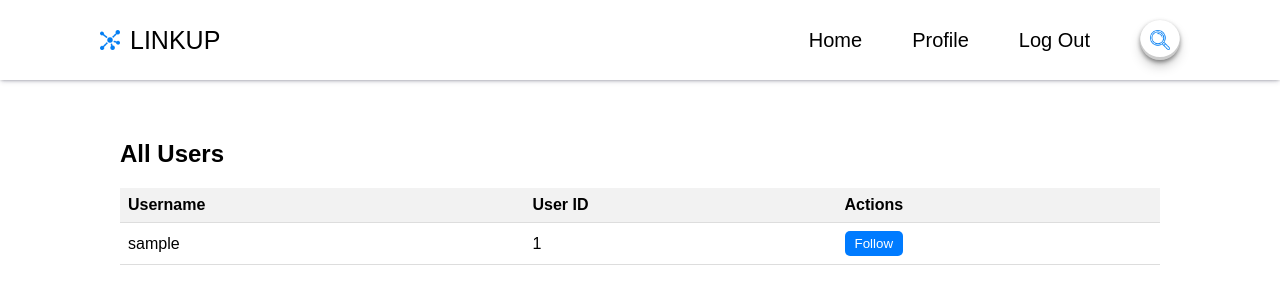
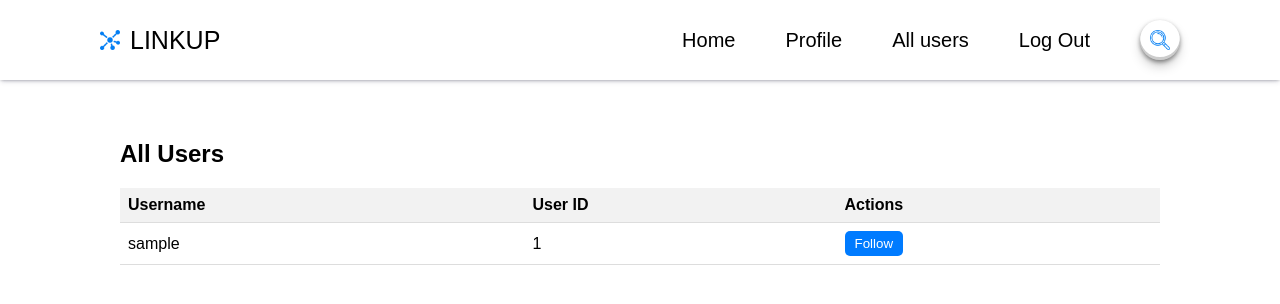
Before and after one commit to DINESH2912/dBOB, a Flask app: page /allusers in a window 1280 px wide. Shown: the top 304 px of the page. Run offline with Flask 3, Linux system fonts and the light colour scheme; the visitor is signed in with stand-in values (Sample User, id 1); tables that the repository leaves empty hold one stand-in row (values such as "Sample post"); some web fonts are replaced.

Commit message:
Update header.html

```diff
--- a/templates/components/header.html
+++ b/templates/components/header.html
@@ -13,6 +13,9 @@
             {%if session.logged_in %}
                 <li>
                     <a href="/profile/{{session["user_id"]}}"+"">Profile</a>
+                </li>
+                 <li>
+                    <a href="/allusers">All users</a>
                 </li>
                 <li>
                     <a href="{{ url_for('logout') }}">
```
